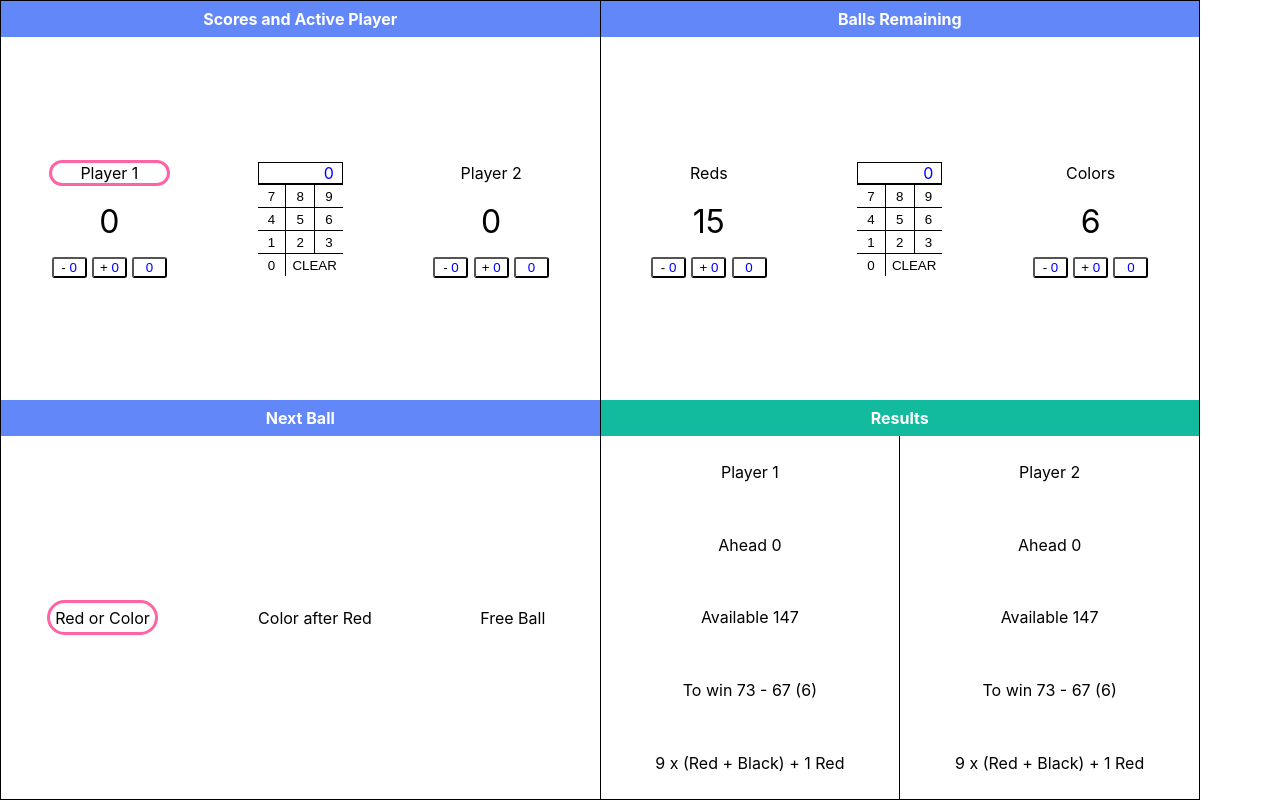
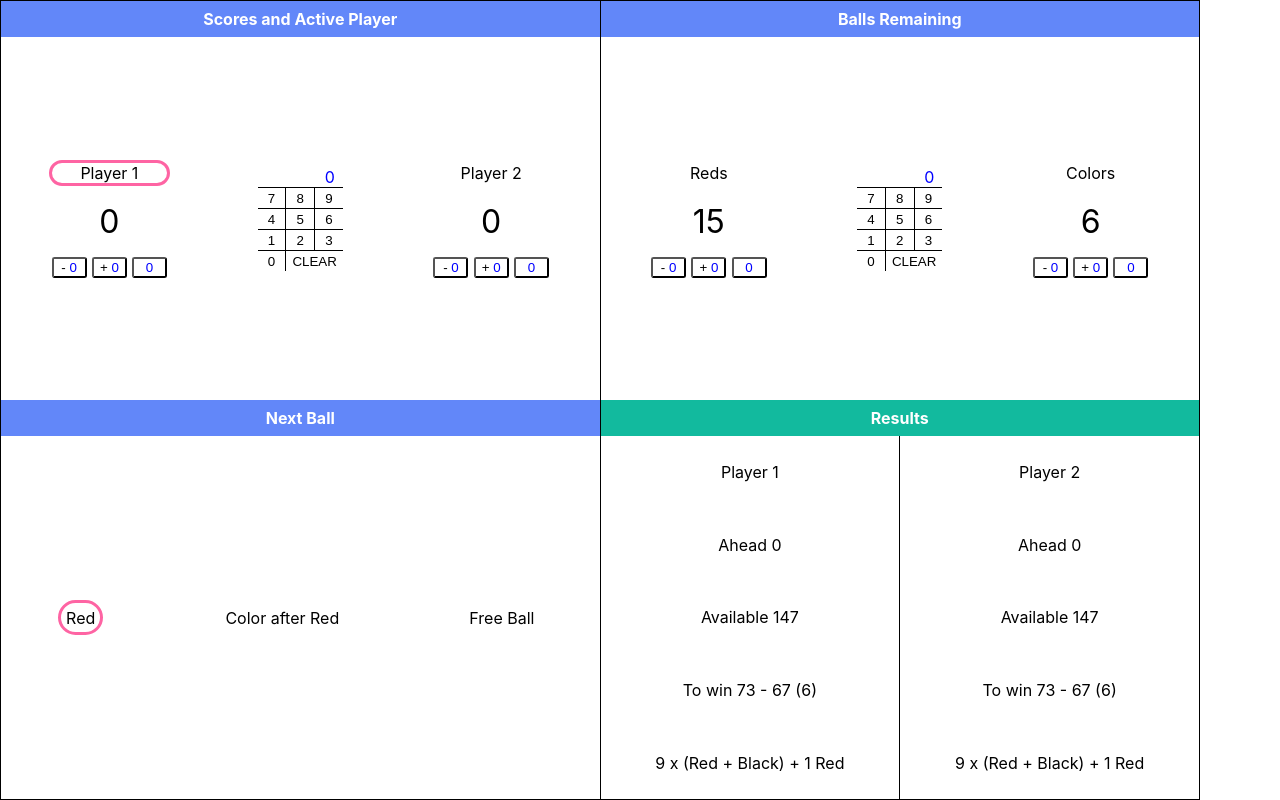
Before and after one commit to hammer147/snooker-calculator, a Next.js app: page / in a window 1280 px wide. Built offline with nearby package versions, Linux system fonts and the light colour scheme.

Commit message:
improved display of text

```diff
--- a/components/next-ball.tsx
+++ b/components/next-ball.tsx
@@ -7,7 +7,36 @@ import { setNextBall } from '../context/game'
 const NextBall = () => {
 
   const { state: { game }, dispatch } = useContext(AppContext)
-  const { nextIsColorAfterRed, nextIsFreeBall } = game
+  const { nextIsColorAfterRed, nextIsFreeBall, numReds, numColors } = game
+
+  let redOrColor = ''
+
+  if (numReds > 0) {
+    redOrColor = 'Red'
+  } else {
+    switch (numColors) {
+      case 1:
+        redOrColor = 'Black'
+        break
+      case 2:
+        redOrColor = 'Pink'
+        break
+      case 3:
+        redOrColor = 'Blue'
+        break
+      case 4:
+        redOrColor = 'Brown'
+        break
+      case 5:
+        redOrColor = 'Green'
+        break
+      case 6:
+        redOrColor = 'Yellow'
+        break
+      default:
+        redOrColor = 'Red or Color'
+    }
+  }
 
   return (
     <div className={styles.nextBall}>
@@ -17,15 +46,16 @@ const NextBall = () => {
           className={`${styles.option} ${(!nextIsColorAfterRed && !nextIsFreeBall) ? styles.active : ''}`}
           onClick={() => { dispatch(setNextBall('redOrLowestColor')) }}
         >
-          Red or Color
+          {redOrColor}
         </div>
-
+        {!(numColors < 6) && (
           <div
             className={`${styles.option} ${nextIsColorAfterRed ? styles.active : ''}`}
             onClick={() => { dispatch(setNextBall('colorAfterRed')) }}
           >
             Color after Red
           </div>
+        )}
 
         <div
           className={`${styles.option} ${nextIsFreeBall ? styles.active : ''}`}
--- a/components/number-input.module.css
+++ b/components/number-input.module.css
@@ -8,7 +8,7 @@
 
 .value {
   grid-column: 1 / 4;
-  border: 1px solid black;
+  /* border: 1px solid black; */
   text-align: right;
   padding-right: 0.5em;
   color: blue;
```
Lines whose indentation alone changed are shown as unchanged.
